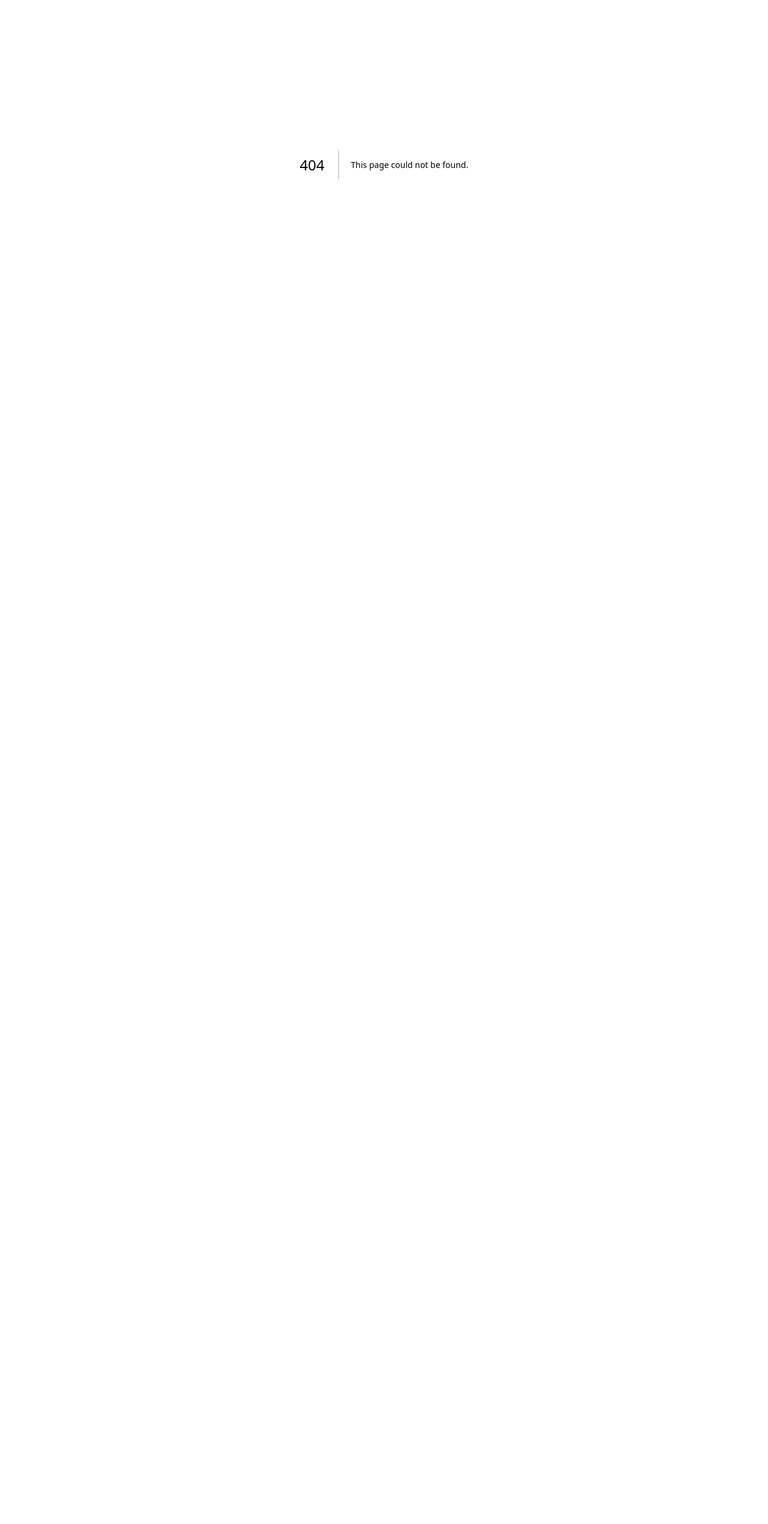
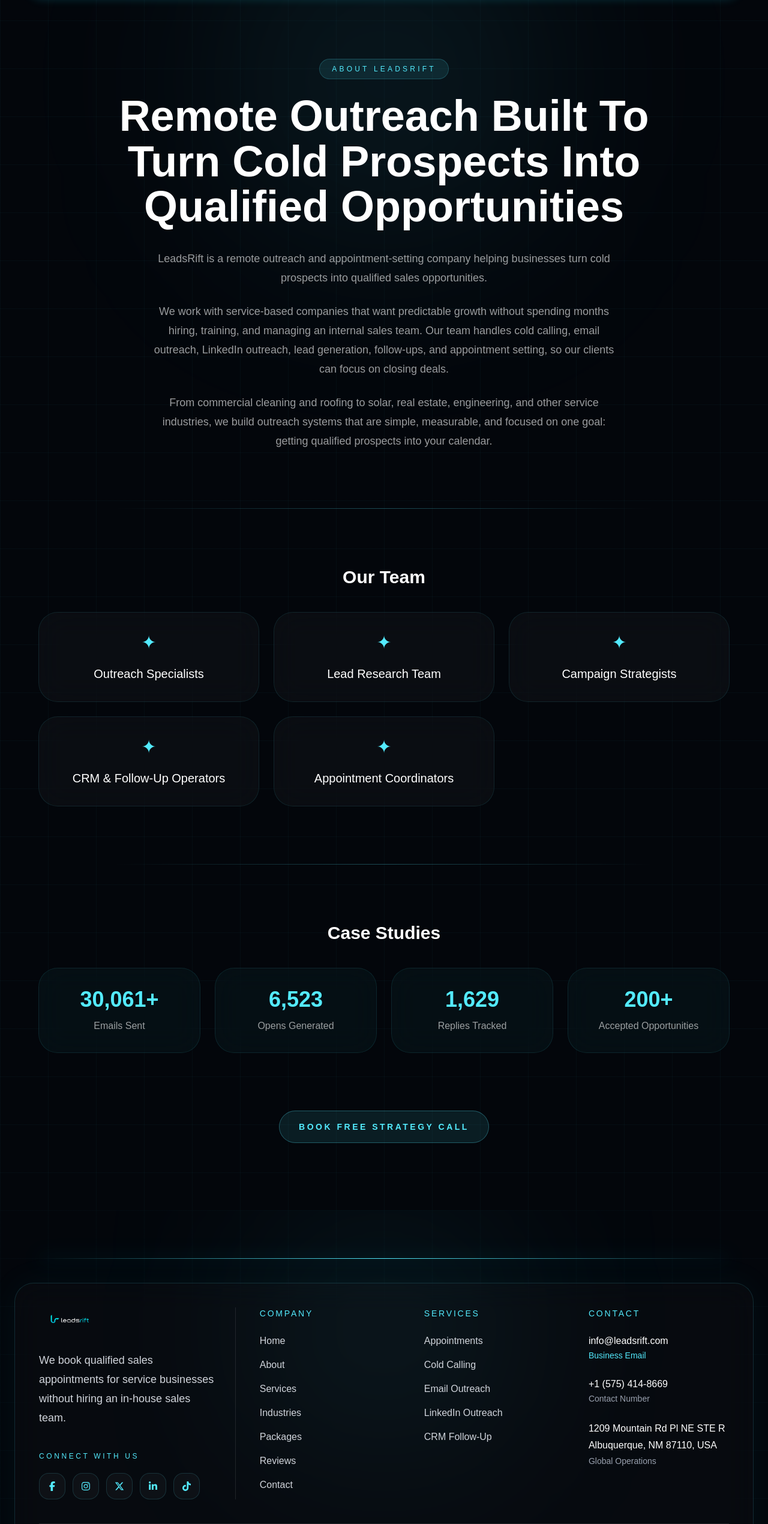
Before and after one commit to zaddyisrar/leadsrift, a Next.js app: page /about in a window 1280 px wide. Before the commit this address had no page. Shown: the part 126-2666 px from the top of the page at 60% size. Before the commit the page ends 800 px from the top, so only its background shows below. Built offline with nearby package versions, Linux system fonts and the light colour scheme.

Commit message:
about page, footer socials, navbar updates

```diff
--- a/package.json
+++ b/package.json
@@ -11,7 +11,8 @@
   "dependencies": {
     "next": "16.2.6",
     "react": "19.2.4",
-    "react-dom": "19.2.4"
+    "react-dom": "19.2.4",
+    "react-icons": "^5.6.0"
   },
   "devDependencies": {
     "@tailwindcss/postcss": "^4",
--- /dev/null
+++ b/src/app/about/page.js
@@ -0,0 +1,125 @@
+import Navbar from "@/components/Navbar";
+import Footer from "@/components/Footer";
+import Link from "next/link";
+
+const team = [
+  "Outreach Specialists",
+  "Lead Research Team",
+  "Campaign Strategists",
+  "CRM & Follow-Up Operators",
+  "Appointment Coordinators",
+];
+
+const studies = [
+  { stat: "30,061+", label: "Emails Sent" },
+  { stat: "6,523", label: "Opens Generated" },
+  { stat: "1,629", label: "Replies Tracked" },
+  { stat: "200+", label: "Accepted Opportunities" },
+];
+
+export default function AboutPage() {
+  return (
+    <>
+      <Navbar />
+
+      <main className="min-h-screen bg-[#03060b] text-white">
+        <section className="relative overflow-hidden px-6 pb-28 pt-48 md:pt-56">
+          <div className="absolute left-1/2 top-0 h-[520px] w-[520px] -translate-x-1/2 rounded-full bg-cyan-300/10 blur-[150px]" />
+
+          <div className="absolute inset-0 bg-[linear-gradient(rgba(34,211,238,0.035)_1px,transparent_1px),linear-gradient(90deg,rgba(34,211,238,0.035)_1px,transparent_1px)] bg-[size:80px_80px]" />
+
+          <div className="relative mx-auto max-w-6xl">
+            <div className="mx-auto max-w-4xl text-center">
+              <p className="mb-6 inline-flex rounded-full border border-cyan-300/20 bg-cyan-300/10 px-5 py-2 text-xs uppercase tracking-[0.35em] text-cyan-300">
+                ABOUT LEADSRIFT
+              </p>
+
+              <h1 className="mx-auto max-w-5xl text-5xl font-semibold leading-[1.05] md:text-7xl">
+                Remote Outreach Built To Turn Cold Prospects Into Qualified
+                Opportunities
+              </h1>
+
+              <div className="mx-auto mt-8 max-w-3xl space-y-6 text-lg leading-8 text-white/60">
+                <p>
+                  LeadsRift is a remote outreach and appointment-setting company
+                  helping businesses turn cold prospects into qualified sales
+                  opportunities.
+                </p>
+
+                <p>
+                  We work with service-based companies that want predictable
+                  growth without spending months hiring, training, and managing
+                  an internal sales team. Our team handles cold calling, email
+                  outreach, LinkedIn outreach, lead generation, follow-ups, and
+                  appointment setting, so our clients can focus on closing
+                  deals.
+                </p>
+
+                <p>
+                  From commercial cleaning and roofing to solar, real estate,
+                  engineering, and other service industries, we build outreach
+                  systems that are simple, measurable, and focused on one goal:
+                  getting qualified prospects into your calendar.
+                </p>
+              </div>
+            </div>
+
+            <div className="mx-auto mt-24 h-px max-w-4xl bg-gradient-to-r from-transparent via-cyan-300/30 to-transparent" />
+
+            <div className="mt-24">
+              <h2 className="mb-10 text-center text-3xl font-semibold">
+                Our Team
+              </h2>
+
+              <div className="grid gap-6 md:grid-cols-2 lg:grid-cols-3">
+                {team.map((item) => (
+                  <div
+                    key={item}
+                    className="rounded-[2rem] border border-cyan-300/10 bg-white/[0.03] p-8 text-center backdrop-blur-xl transition hover:-translate-y-2 hover:border-cyan-300/25"
+                  >
+                    <div className="mb-5 text-3xl text-cyan-300">✦</div>
+                    <h3 className="text-xl text-white">{item}</h3>
+                  </div>
+                ))}
+              </div>
+            </div>
+
+            <div className="mx-auto mt-24 h-px max-w-4xl bg-gradient-to-r from-transparent via-cyan-300/30 to-transparent" />
+
+            <div className="mt-24">
+              <h2 className="mb-10 text-center text-3xl font-semibold">
+                Case Studies
+              </h2>
+
+              <div className="grid gap-6 md:grid-cols-4">
+                {studies.map((item) => (
+                  <div
+                    key={item.label}
+                    className="rounded-[2rem] border border-cyan-300/10 bg-cyan-300/[0.04] p-8 text-center backdrop-blur-xl transition hover:-translate-y-2 hover:border-cyan-300/25"
+                  >
+                    <div className="text-4xl font-bold text-cyan-300">
+                      {item.stat}
+                    </div>
+
+                    <div className="mt-3 text-white/60">{item.label}</div>
+                  </div>
+                ))}
+              </div>
+            </div>
+
+            <div className="mt-24 text-center">
+              <Link
+                href="/contact"
+                className="inline-flex rounded-full border border-cyan-300/30 bg-cyan-300/10 px-8 py-4 text-sm font-semibold uppercase tracking-[0.25em] text-cyan-300 transition hover:bg-cyan-300/20 hover:text-white"
+              >
+                Book Free Strategy Call
+              </Link>
+            </div>
+          </div>
+        </section>
+      </main>
+
+      <Footer />
+    </>
+  );
+}
--- a/src/components/Footer.jsx
+++ b/src/components/Footer.jsx
@@ -1,5 +1,12 @@
 import Image from "next/image";
 import Link from "next/link";
+import {
+  FaFacebookF,
+  FaInstagram,
+  FaXTwitter,
+  FaLinkedinIn,
+  FaTiktok,
+} from "react-icons/fa6";
 
 export default function Footer() {
   return (
@@ -27,10 +34,58 @@
                 without hiring an in-house sales team.
               </p>
 
-              <div className="mt-8 space-y-3 text-sm text-gray-400">
-                <p>No Setup Fees</p>
-                <p>Cancel Anytime</p>
-                <p>Performance-Driven Outreach</p>
+              <div className="mt-10">
+  <p className="mb-5 text-xs uppercase tracking-[0.3em] text-cyan-300">
+    CONNECT WITH US
+  </p>
+
+  <div className="flex flex-wrap gap-3">
+
+    <a
+      href="#"
+      target="_blank"
+      rel="noopener noreferrer"
+      className="group flex h-11 w-11 items-center justify-center rounded-2xl border border-cyan-300/15 bg-white/[0.03] text-cyan-300 transition duration-300 hover:-translate-y-1 hover:border-cyan-300/40 hover:bg-cyan-300/10"
+    >
+      <FaFacebookF className="transition group-hover:scale-110" />
+    </a>
+    <a
+      href="#"
+      target="_blank"
+      rel="noopener noreferrer"
+      className="group flex h-11 w-11 items-center justify-center rounded-2xl border border-cyan-300/15 bg-white/[0.03] text-cyan-300 transition duration-300 hover:-translate-y-1 hover:border-cyan-300/40 hover:bg-cyan-300/10"
+    >
+      <FaInstagram className="transition group-hover:scale-110" />
+    </a>
+
+    <a
+      href="#"
+      target="_blank"
+      rel="noopener noreferrer"
+      className="group flex h-11 w-11 items-center justify-center rounded-2xl border border-cyan-300/15 bg-white/[0.03] text-cyan-300 transition duration-300 hover:-translate-y-1 hover:border-cyan-300/40 hover:bg-cyan-300/10"
+    >
+      <FaXTwitter className="transition group-hover:scale-110" />
+    </a>
+
+    <a
+      href="#"
+      target="_blank"
+      rel="noopener noreferrer"
+      className="group flex h-11 w-11 items-center justify-center rounded-2xl border border-cyan-300/15 bg-white/[0.03] text-cyan-300 transition duration-300 hover:-translate-y-1 hover:border-cyan-300/40 hover:bg-cyan-300/10"
+    >
+      <FaLinkedinIn className="transition group-hover:scale-110" />
+    </a>
+
+    <a
+      href="#"
+      target="_blank"
+      rel="noopener noreferrer"
+      className="group flex h-11 w-11 items-center justify-center rounded-2xl border border-cyan-300/15 bg-white/[0.03] text-cyan-300 transition duration-300 hover:-translate-y-1 hover:border-cyan-300/40 hover:bg-cyan-300/10"
+    >
+      <FaTiktok className="transition group-hover:scale-110" />
+    </a>
+
+  </div>
 </div>
             </div>
 
@@ -43,15 +98,27 @@
                 <Link href="/" className="block hover:text-cyan-300">
   Home
 </Link>
+
+<Link href="/about" className="block hover:text-cyan-300">
+  About
+</Link>
+
 <Link href="/services" className="block hover:text-cyan-300">
   Services
 </Link>
+
 <Link href="/industries" className="block hover:text-cyan-300">
   Industries
 </Link>
+
 <Link href="/packages" className="block hover:text-cyan-300">
   Packages
 </Link>
+
+<Link href="/reviews" className="block hover:text-cyan-300">
+  Reviews
+</Link>
+
 <Link href="/contact" className="block hover:text-cyan-300">
   Contact
 </Link>
--- a/src/components/Navbar.jsx
+++ b/src/components/Navbar.jsx
@@ -3,17 +3,20 @@
 
 const navLinks = [
   { label: "Home", href: "/#home" },
+  { label: "About", href: "/about" },
   { label: "Services", href: "/services" },
-  { label: "Process", href: "/process" },
   { label: "Industries", href: "/industries" },
   { label: "Packages", href: "/packages" },
+  { label: "Reviews", href: "/reviews" },
 ];
 
 export default function Navbar() {
   return (
     <header className="fixed left-0 top-0 z-50 w-full px-6 pt-6 md:px-12">
       <nav className="mx-auto flex max-w-7xl items-center justify-between rounded-[22px] border border-cyan-300/45 bg-[#02070b]/78 px-8 py-3.5 shadow-[0_0_16px_rgba(34,211,238,0.22),inset_0_0_22px_rgba(34,211,238,0.045)] backdrop-blur-2xl md:px-12">
+
         {/* Logo */}
+
         <Link href="/#home" className="shrink-0">
           <Image
             src="/leadsrift-logo.png"
@@ -25,9 +28,13 @@
           />
         </Link>
 
+
         {/* Desktop Links */}
+
         <div className="hidden items-center gap-9 text-[15px] font-medium text-white/82 md:flex">
+
           {navLinks.map((item) => (
+
             <Link
               key={item.href}
               href={item.href}
@@ -35,27 +42,36 @@
             >
               {item.label}
             </Link>
+
           ))}
+
         </div>
 
+
         {/* CTA */}
+
         <Link
           href="/contact"
           className="hidden items-center gap-3 rounded-[18px] border border-cyan-300/90 bg-black/35 px-5 py-2.5 text-sm font-semibold text-white shadow-[0_0_18px_rgba(34,211,238,0.36),inset_0_0_10px_rgba(34,211,238,0.10)] transition duration-300 hover:bg-cyan-300/10 hover:shadow-[0_0_28px_rgba(34,211,238,0.55)] md:inline-flex"
         >
           Book Strategy Call
+
           <span className="flex h-6 w-6 items-center justify-center rounded-full bg-cyan-300 text-sm text-black">
             ↗
           </span>
+
         </Link>
 
+
         {/* Mobile */}
+
         <Link
           href="/contact"
           className="rounded-xl border border-cyan-300/40 bg-black/40 px-4 py-2 text-sm text-cyan-100 shadow-[0_0_15px_rgba(34,211,238,0.25)] md:hidden"
         >
           Contact
         </Link>
+
       </nav>
     </header>
   );
--- a/src/components/ProofBar.jsx
+++ b/src/components/ProofBar.jsx
@@ -50,7 +50,7 @@
             href="/reviews"
             className="rounded-full border border-cyan-300/45 bg-cyan-300/10 px-7 py-3.5 text-center text-sm font-bold text-cyan-100 shadow-[0_0_28px_rgba(34,211,238,0.18)] transition duration-300 hover:border-cyan-300/80 hover:bg-cyan-300 hover:text-black hover:shadow-[0_0_35px_rgba(34,211,238,0.35)]"
           >
-            See What OUR CLIENTS Say'S About Us?
+            See what our clients say's About Us?
           </Link>
         </div>
       </div>
```
Also changed, not shown: 1 other file (tests, documents, lock files or other folders). Lines whose indentation alone changed are shown as unchanged.
